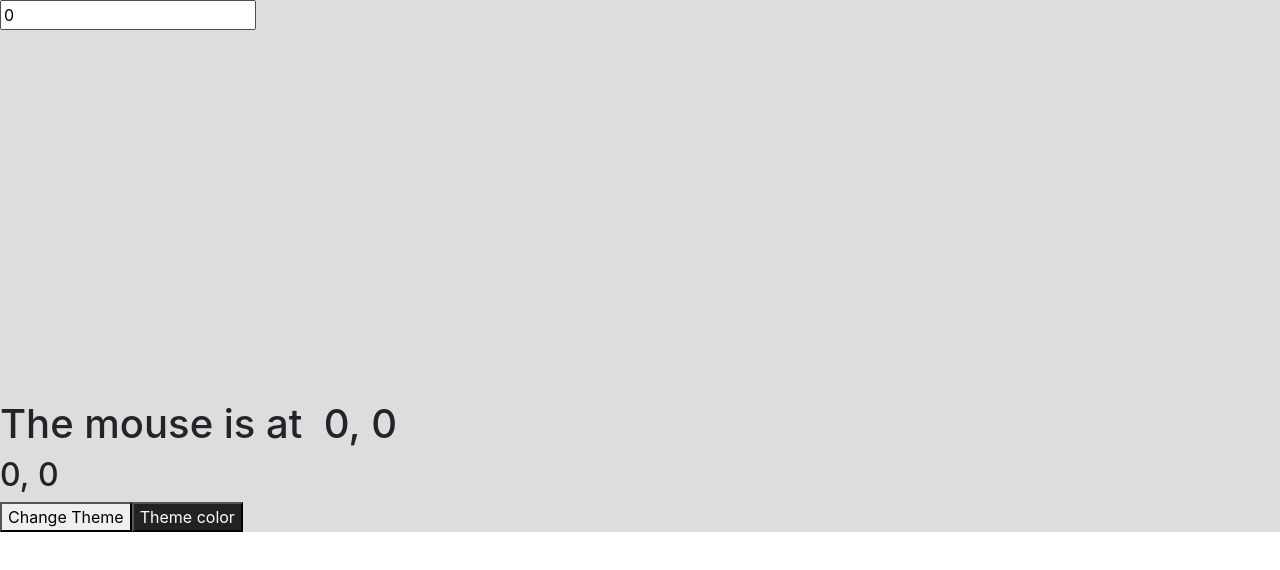
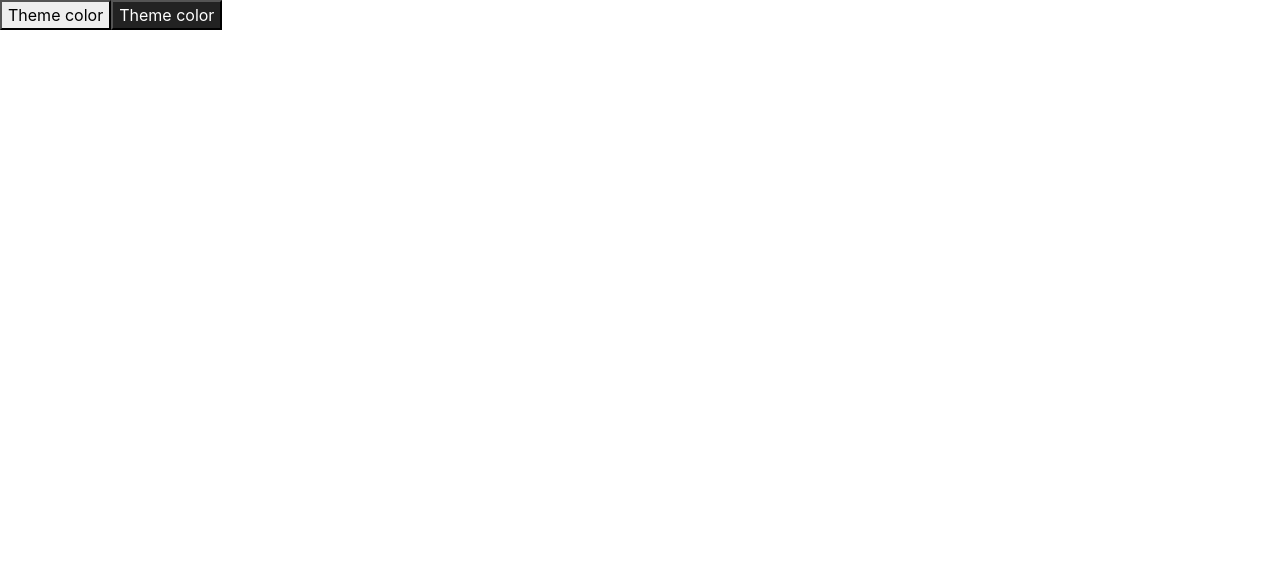
Before and after one commit to ykzhukian/js-note, a React app: page / in a window 1280 px wide. Shown: the top 570 px of the page. Built offline with nearby package versions, Linux system fonts and the light colour scheme.

Commit message:
react context

```diff
--- a/src/js/components/App.jsx
+++ b/src/js/components/App.jsx
@@ -1,7 +1,7 @@
 import React, { Component } from 'react';
-import ControlledComponent from './ReactDoc/ControlledComponent';
-import withMouse from './ReactDoc/HOCWithMouse';
-import WithMouse from './ReactDoc/RenderPropWithMouse';
+// import ControlledComponent from './ReactDoc/ControlledComponent';
+// import withMouse from './ReactDoc/HOCWithMouse';
+// import WithMouse from './ReactDoc/RenderPropWithMouse';
 import { ThemeContext, themes } from './ReactDoc/ThemeContext';
 import ThemedButton from './ReactDoc/ThemedButton';
 
@@ -31,31 +31,10 @@ class App extends Component {
   }
 
   render() {
-    const { x, y } = this.props.mouse;
     return (
       <div className="wrapper">
-        <ControlledComponent />
-        <h1>
-          The mouse is at &nbsp;
-          {x}
-          ,&nbsp;
-          {y}
-        </h1>
-        <WithMouse render={({ x: px, y: py }) => (
-          <h2>
-            {px}
-            ,&nbsp;
-            {py}
-          </h2>
-        )}
-        />
         <ThemeContext.Provider value={this.state.theme}>
-          <button
-            type="button"
-            onClick={this.toggleTheme}
-          >
-            Change Theme
-          </button>
+          <ThemedButton onClick={this.toggleTheme} />
         </ThemeContext.Provider>
         <ThemedButton />
       </div>
@@ -63,4 +42,4 @@ class App extends Component {
   }
 }
 
-export default withMouse(App);
+export default App;
--- a/src/js/components/ReactDoc/ThemeContext.jsx
+++ b/src/js/components/ReactDoc/ThemeContext.jsx
@@ -22,7 +22,4 @@ export const themes = {
 
 // Make sure the shape of the default value passed to
 // createContext matches the shape that the consumers expect!
-export const ThemeContext = React.createContext({
-  theme: themes.dark, // default
-  toggleTheme: () => {},
-});
+export const ThemeContext = React.createContext(themes.dark);
--- a/src/js/components/ReactDoc/ThemedButton.jsx
+++ b/src/js/components/ReactDoc/ThemedButton.jsx
@@ -4,7 +4,7 @@ import { ThemeContext } from './ThemeContext';
 const ThemedButton = props => {
   return (
     <ThemeContext.Consumer>
-      {({ theme }) => {
+      {theme => {
         console.log(theme);
         return (
           <button
```
